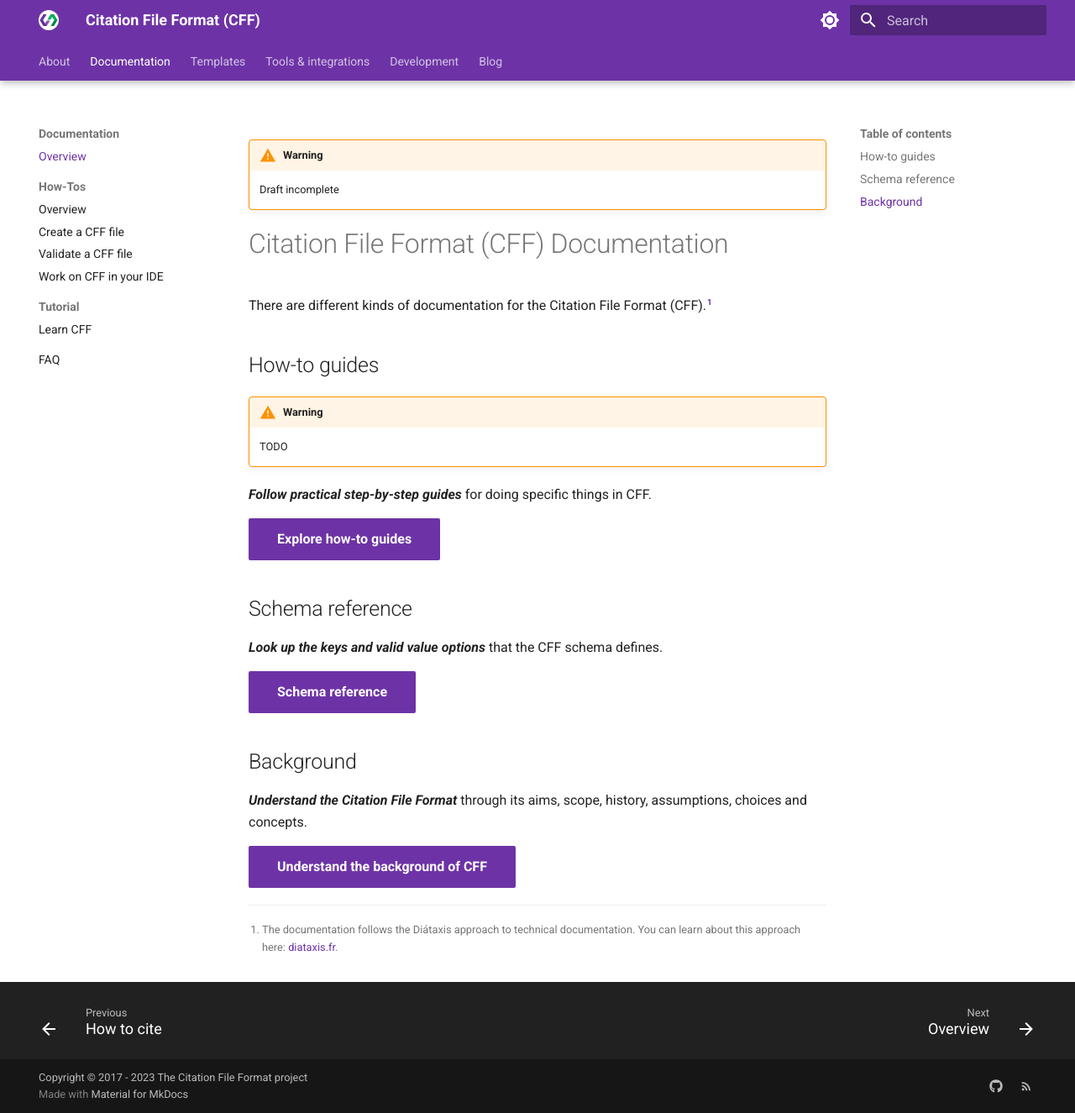
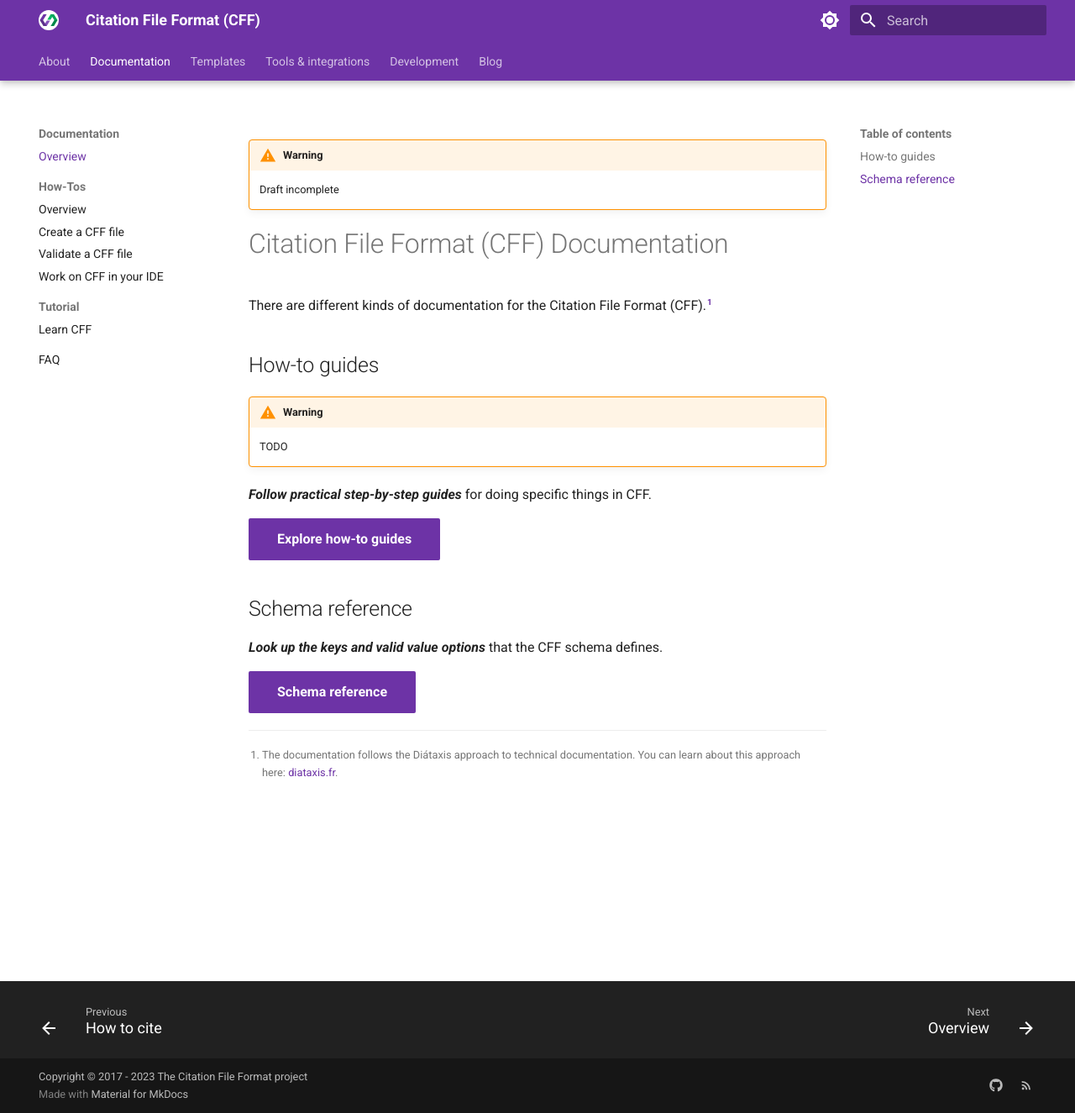
Before and after one commit to sdruskat/cffio, an MkDocs documentation site: the page built from docs/documentation/index.md, in a window 1280 px wide and 1325 px high. Shown: the whole window at 84% size. Built offline with MkDocs 1.6.1 and Material for MkDocs 9.7.7, drawn with Linux system fonts in a browser that asks for light colours.

Commit message:
Remove background section from docs overview

```diff
--- a/docs/documentation/index.md
+++ b/docs/documentation/index.md
@@ -26,10 +26,5 @@ There are different kinds of documentation for the Citation File Format (CFF).[^
 
 [Schema reference](reference){ .md-button .md-button--primary }
 
-## Background
-
-***Understand the Citation File Format*** through its aims, scope, history, assumptions, choices and concepts.
-
-[Understand the background of CFF](../about/){ .md-button .md-button--primary }
-
-[^1]: The documentation follows the Diátaxis approach to technical documentation. You can learn about this approach here: [diataxis.fr](https://diataxis.fr/).
+[^1]: The documentation follows the Diátaxis approach to technical documentation.
+You can learn about this approach here: [diataxis.fr](https://diataxis.fr/).
```
